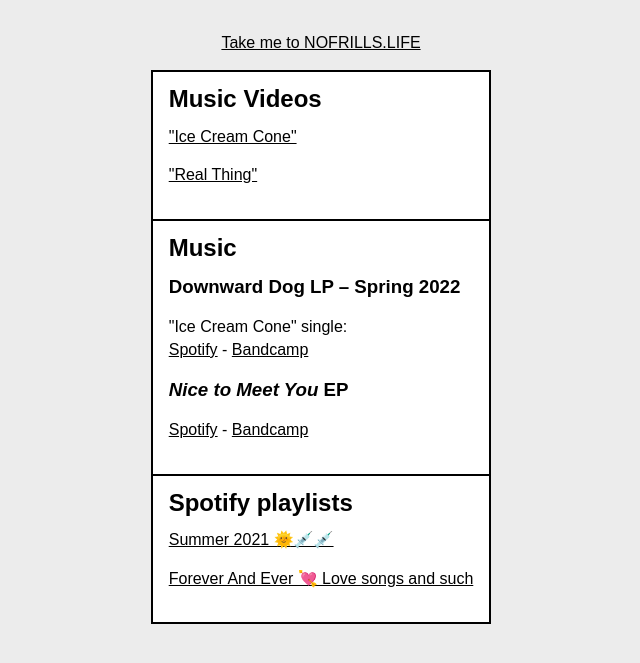
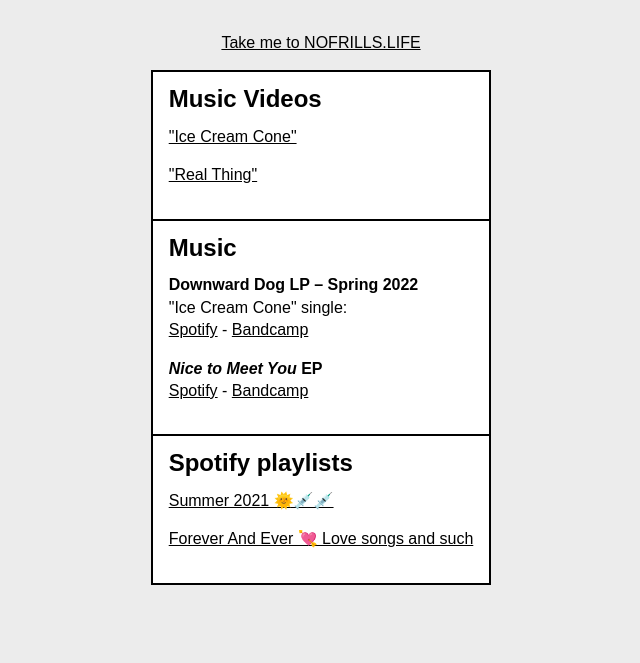
Before and after one commit to busheikin/nofrillsmusic, a Jekyll site: the page built from links.md, in a window 1280 px wide. Shown: the top 663 px of the page, without its empty margins (319-959 px from the left). Built offline with Jekyll 4.4.1, drawn with Linux system fonts in a browser that asks for light colours.

Commit message:
Update links.html

```diff
--- a/_layouts/links.html
+++ b/_layouts/links.html
@@ -27,10 +27,12 @@
       </div>
       <div class="content-table__cell">
         <h2>Music</h2>
-        <h3>Downward Dog LP – Spring 2022</h3>
-        <p>"Ice Cream Cone" single: <br/> <a href="https://open.spotify.com/album/72NBU8FN6tbf2uyATn60H2?si=oVjNYEkTSceO2ro79dnziA&dl_branch=1" target="_blank">Spotify</a> - <a href="https://nofrillsmusic.bandcamp.com/track/ice-cream-cone" target="_blank">Bandcamp</a></p>
-        <h3><span class="font-style-italic">Nice to Meet You</span> EP</h3>
-        <p><a href="https://open.spotify.com/album/3eJ7raLnbXgfhcw2VAomzY?si=wevjpBepS8OiCUCNFdRl_w&dl_branch=1 target="_blank">Spotify</a> - <a href="https://nofrillsmusic.bandcamp.com/album/nice-to-meet-you" target="_blank">Bandcamp</a></p>
+        <p><strong>Downward Dog LP – Spring 2022</strong>
+          <br/>
+        "Ice Cream Cone" single: <br/> <a href="https://open.spotify.com/album/72NBU8FN6tbf2uyATn60H2?si=oVjNYEkTSceO2ro79dnziA&dl_branch=1" target="_blank">Spotify</a> - <a href="https://nofrillsmusic.bandcamp.com/track/ice-cream-cone" target="_blank">Bandcamp</a></p>
+        <p><strong><span class="font-style-italic">Nice to Meet You</span> EP</strong>
+          <br/>
+        <a href="https://open.spotify.com/album/3eJ7raLnbXgfhcw2VAomzY?si=wevjpBepS8OiCUCNFdRl_w&dl_branch=1 target="_blank">Spotify</a> - <a href="https://nofrillsmusic.bandcamp.com/album/nice-to-meet-you" target="_blank">Bandcamp</a></p>
       </div>
       <div class="content-table__cell">
         <h2>Spotify playlists</h2>
```
